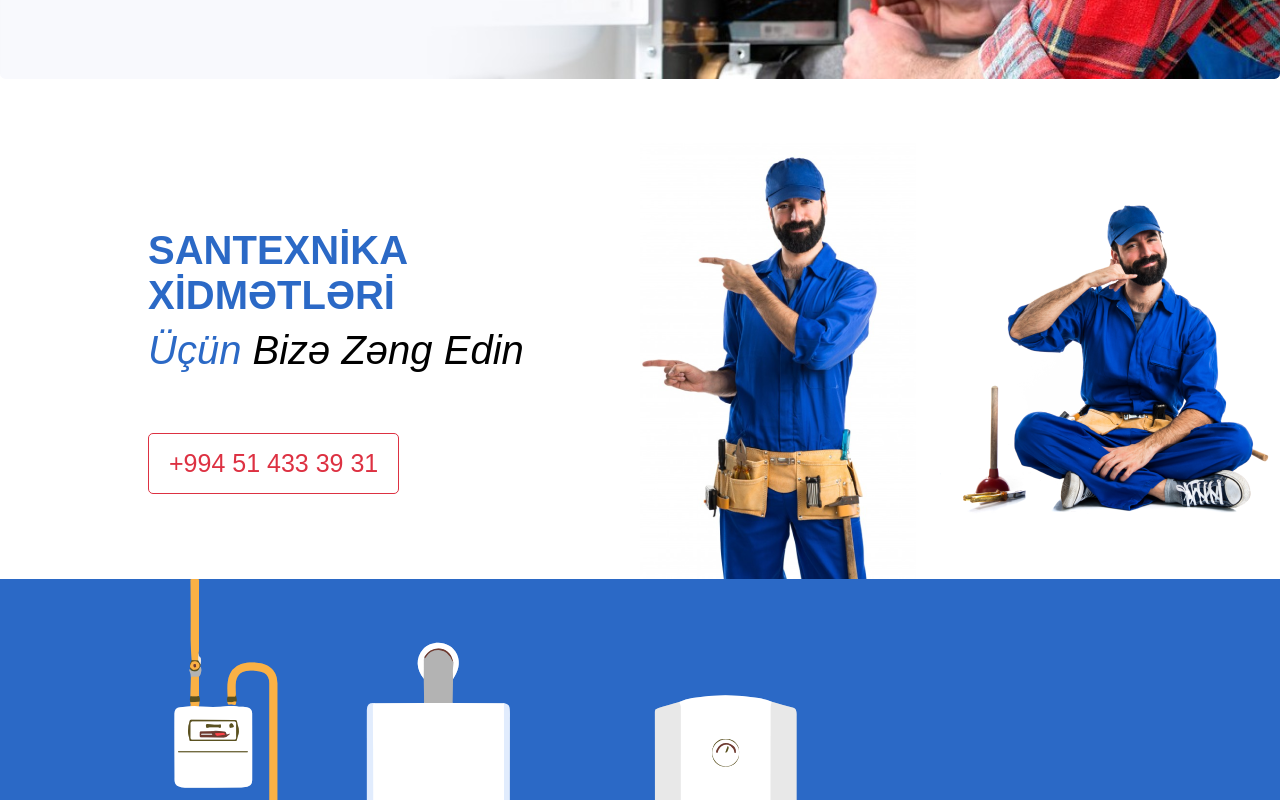
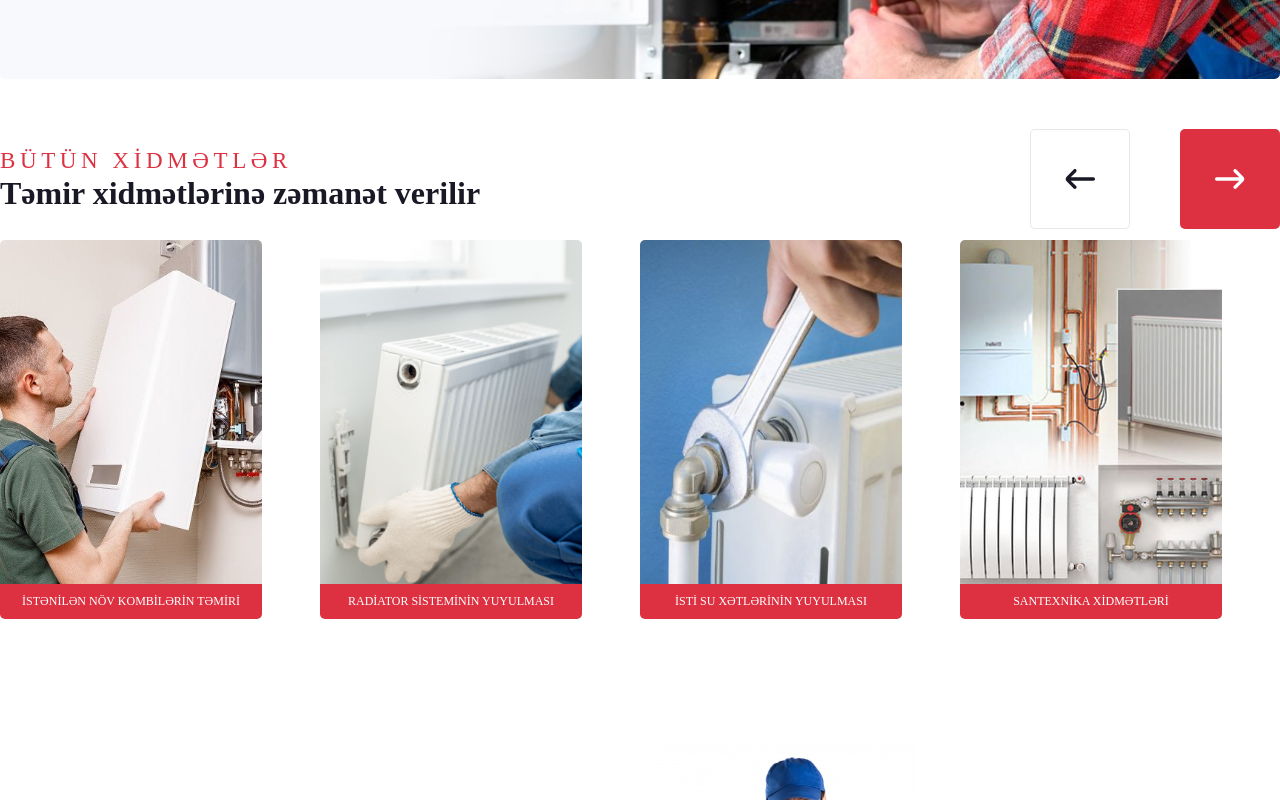
Before and after one commit to iambabazada/kombim-web, a React (Vite) app: page / in a window 1280 px wide. Shown: the part 1400-2200 px from the top of the page. Built offline with nearby package versions, Linux system fonts and the light colour scheme.

Commit message:
carousel arrows

```diff
--- a/src/App.jsx
+++ b/src/App.jsx
@@ -9,7 +9,7 @@ import "slick-carousel/slick/slick.css";
 import "slick-carousel/slick/slick-theme.css";
 import About from './components/About/About'
 import Testimonials from './components/Testimonials/Testimonials'
-import Service from './components/Service/Service'
+import Services from './components/Services/Services'
 
 const App = () => {
 
@@ -19,10 +19,10 @@ const App = () => {
       <Hero />
       <Models />
       <About />
+      <Services />
       <Contact />
       <Image1 />
       <Testimonials />
-      <Service />
       <Footer />
     </div>
   )
--- /dev/null
+++ b/src/components/NextArrow/NextArrow.jsx
@@ -0,0 +1,13 @@
+import React from 'react'
+import styles from './NextArrow.module.css'
+import PrewArrow from '../../assets/arrowright.svg'
+
+const NextArrow = ({ onClick }) => {
+    return (
+        <div onClick={onClick} className={styles.btn}>
+            <img src={PrewArrow} alt="" />
+        </div>
+    )
+}
+
+export default NextArrow
--- /dev/null
+++ b/src/components/NextArrow/NextArrow.module.css
@@ -0,0 +1,18 @@
+.btn {
+    position: absolute;
+    top: -100px;
+    right: 150px;
+    border-radius: 5px;
+    border-radius: 5px;
+    border: 1px solid var(--grey-scale-black-10, rgba(25, 24, 37, 0.10));
+    background: var(--white, #FFF);
+    width: 100px;
+    height: 100px;
+    display: flex;
+    align-items: center;
+    justify-content: center;
+}
+
+.btn img {
+    width: 40px;
+}
--- /dev/null
+++ b/src/components/PrewArrow/PrewArrow.jsx
@@ -0,0 +1,13 @@
+import React from 'react'
+import styles from './PrewArrow.module.css'
+import ArrowLeft from '../../assets/arrowleft.svg'
+
+const PrewArrow = ({ onClick }) => {
+    return (
+        <div onClick={onClick} className={styles.btn}>
+            <img src={ArrowLeft} alt="" />
+        </div>
+    )
+}
+
+export default PrewArrow
--- /dev/null
+++ b/src/components/PrewArrow/PrewArrow.module.css
@@ -0,0 +1,16 @@
+.btn {
+    position: absolute;
+    top: -100px;
+    right: 0;
+    border-radius: 5px;
+    background: #DD3142;
+    width: 100px;
+    height: 100px;
+    display: flex;
+    align-items: center;
+    justify-content: center;
+}
+
+.btn img {
+    width: 40px;
+}
--- a/src/components/Service/Service.jsx
+++ b/src/components/Service/Service.jsx
@@ -1,13 +1,15 @@
 import React from 'react'
 import styles from './Service.module.css'
-import Service1 from '../../assets/service_1.svg'
 
-const Service = () => {
+
+const Service = ({ data }) => {
     return (
-        <div className={styles.service}>
-            <img src={Service1} alt="" />
-            <div className={styles.title}>
-                Lorem ipsum dolor sit amet.
+        <div className={styles.width}>
+            <div className={styles.service}>
+                <img src={data.img} alt="" />
+                <div className={styles.title}>
+                    {data.title}
+                </div>
             </div>
         </div>
     )
--- a/src/components/Service/Service.module.css
+++ b/src/components/Service/Service.module.css
@@ -10,25 +10,30 @@
     height: 100%;
 }
 
+
+
 .service .title {
-    width: 262px;
-    height: 44px;
-    border-bottom-left-radius: 5px;
-    border-bottom-right-radius: 5px;
-    background: #DD3142;
-    display: flex;
-    align-items: center;
-    justify-content: center;
-    color: white;
-    box-shadow: 0px 4px 24px 0px rgba(0, 0, 0, 0.05);
+    background-color: red;
     position: absolute;
-    bottom: -20px;
-    left: 0;
+    bottom: 0px;
+    left: 0px;
+    width: 100%;
+    padding: 10px;
+    text-align: center;
+    color: #FFF;
+
     text-align: center;
     font-family: Poppins;
     font-size: 12px;
     font-style: normal;
     font-weight: 400;
+    background: #DD3142;
     line-height: normal;
     text-transform: uppercase;
+    border-bottom-left-radius: 5px;
+    border-bottom-right-radius: 5px;
 }
+
+.width {
+    width: 100%;
+}
--- /dev/null
+++ b/src/components/Services/Services.jsx
@@ -0,0 +1,78 @@
+import React from 'react'
+import Service from '../Service/Service'
+import Service1 from '../../assets/service_1.svg'
+import Service2 from '../../assets/service_2.svg'
+import Service3 from '../../assets/service_3.svg'
+import Service4 from '../../assets/service_4.svg'
+import styles from './Services.module.css'
+
+import Slider from "react-slick";
+
+import "slick-carousel/slick/slick.css";
+import "slick-carousel/slick/slick-theme.css";
+
+import NextArrow from '../NextArrow/NextArrow'
+import PrewArrow from '../PrewArrow/PrewArrow'
+
+
+const Services = () => {
+    const services = [
+        {
+            img: Service1,
+            title: "İstənİlən növ kombİlərİn təmİrİ"
+        },
+        {
+            img: Service2,
+            title: "Radİator sİstemİnİn  yuyulması"
+        },
+        {
+            img: Service3,
+            title: "İSTİ SU XƏTLƏRİNİN  yuyulması"
+        },
+        {
+            img: Service4,
+            title: "SANTEXNİKA XİDMƏTLƏRİ"
+        },
+        {
+            img: Service3,
+            title: "İSTİ SU XƏTLƏRİNİN  yuyulması"
+        },
+    ]
+
+    const settings = {
+        dots: false,
+        infinite: true,
+        slidesToShow: 4,
+        slidesToScroll: 1,
+        autoplay: false,
+        speed: 1000,
+        autoplaySpeed: 5000,
+        cssEase: "linear",
+        nextArrow: <PrewArrow />,
+        prevArrow: <NextArrow />
+
+    };
+    return (
+        <div className={styles.services}>
+            <div className={styles.header}>
+                <div className={styles.left}>
+                    <h2>
+                        BÜTÜN XİDMƏTLƏR
+                    </h2>
+                    <h3>
+                        Təmir xidmətlərinə zəmanət verilir
+                    </h3>
+                </div>
+            </div>
+            <Slider {...settings}>
+                {services?.map((service) => (
+                    <Service data={service} />
+                ))}
+            </Slider>
+        </div>
+    )
+
+}
+
+
+export default Services
--- /dev/null
+++ b/src/components/Services/Services.module.css
@@ -0,0 +1,29 @@
+.services {
+    max-width: 1440px;
+    margin: 4rem auto;
+}
+
+.services h2 {
+    color: #DD3142;
+    font-family: Poppins;
+    font-size: 23px;
+    font-style: normal;
+    font-weight: 500;
+    line-height: 120%;
+    letter-spacing: 4.6px;
+    text-transform: uppercase;
+}
+
+.header {
+    display: flex;
+}
+
+.services h3 {
+    color: var(--grey-scale-black, #191825);
+    font-family: Poppins;
+    font-size: 32px;
+    font-style: normal;
+    font-weight: 600;
+    line-height: 120%;
+    margin-bottom: 1rem;
+}
--- a/src/index.css
+++ b/src/index.css
@@ -14,3 +14,13 @@ body {
 .accordion__item {
   border: none !important;
 }
+
+.slick-slider {
+  position: relative !important;
+}
+
+
+
+.slick-prev {
+  z-index: 10 !important;
+}
```
Also changed, not shown: src/assets/arrowleft.svg (added), src/assets/arrowright.svg (added).
